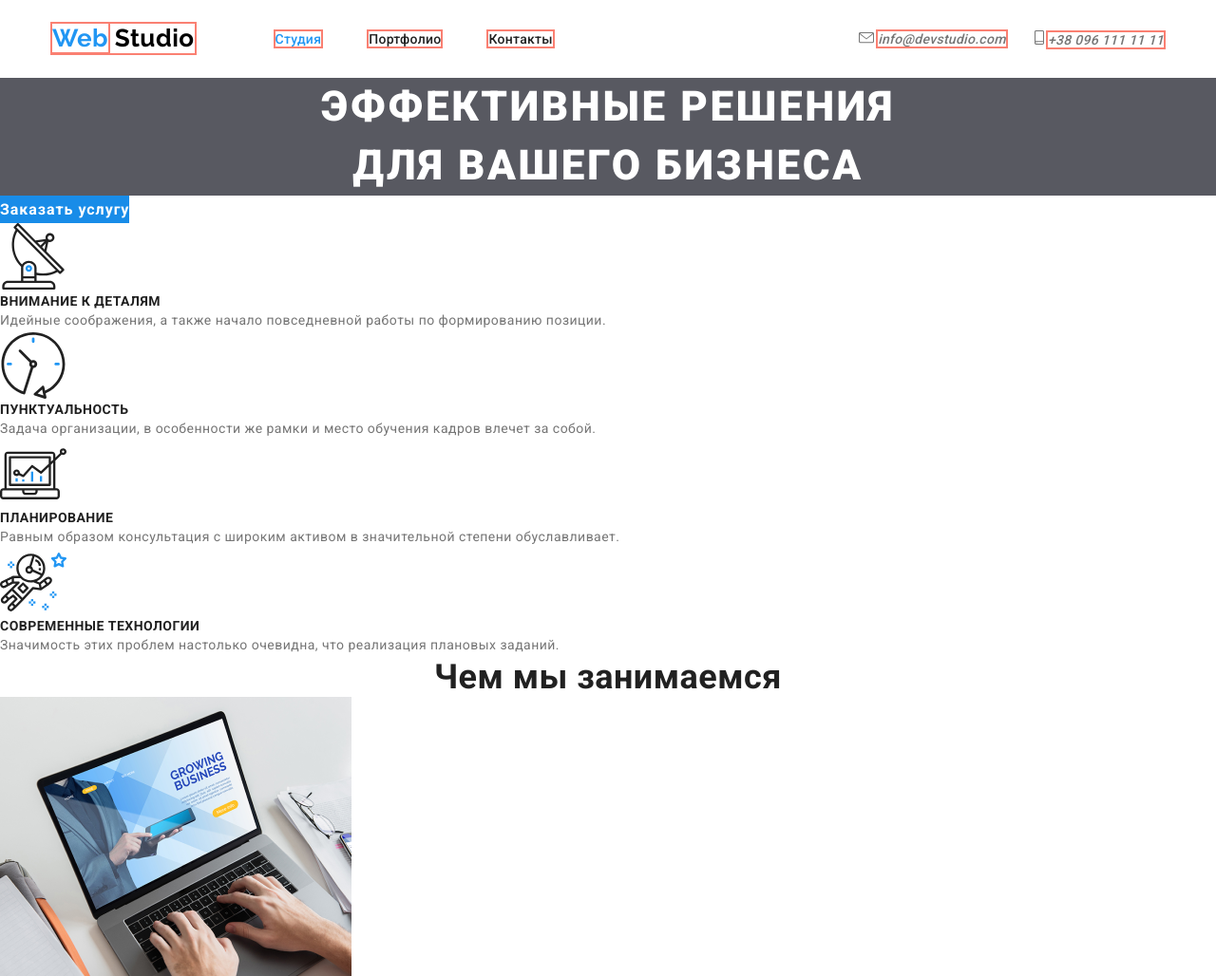
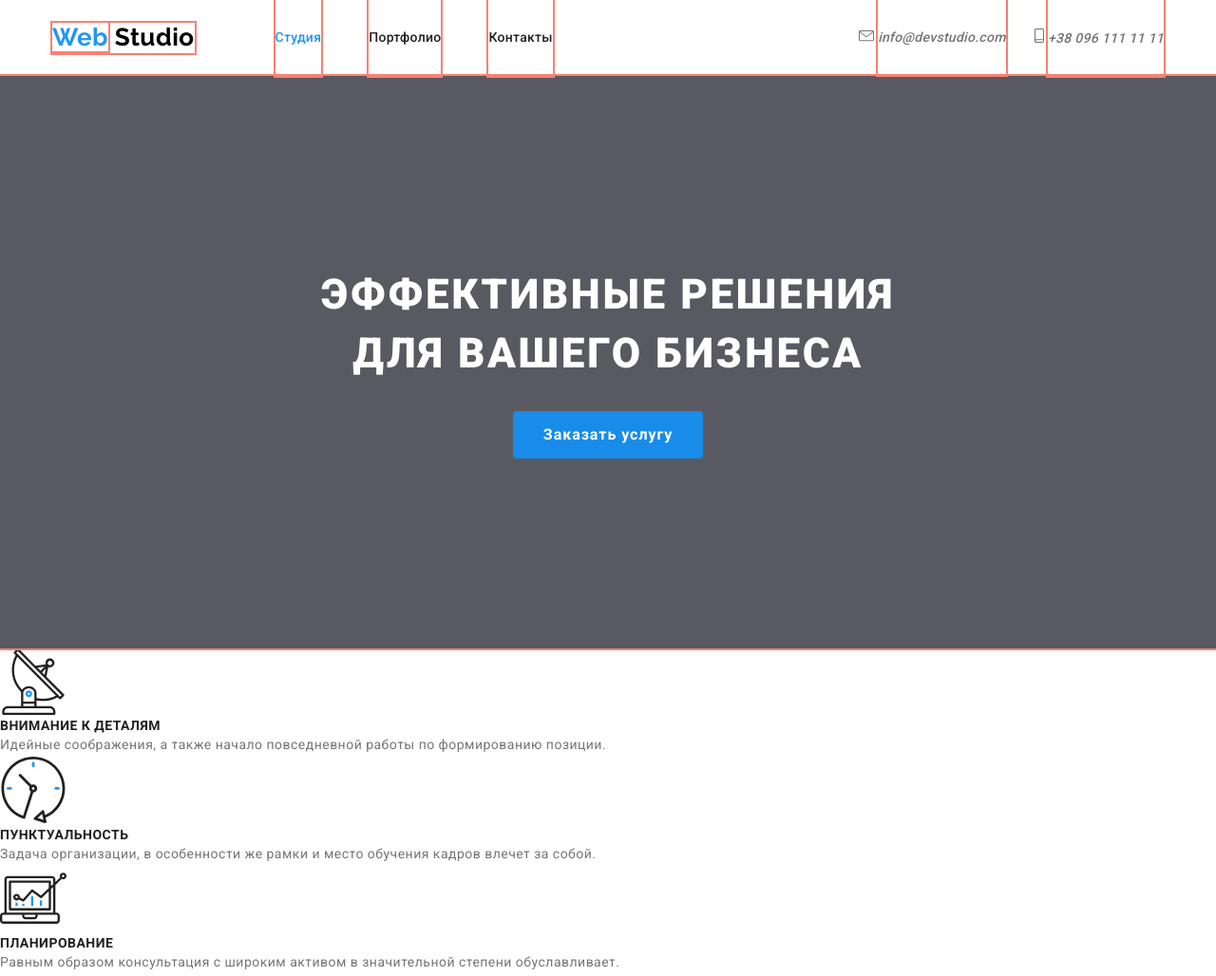
Before and after one commit to Xoyk23/goit-markup-hw-03, a plain HTML site: page index.html in a window 1280 px wide. Shown: the top 1028 px of the page at 95% size. Drawn offline with nearby package versions, Linux system fonts and the light colour scheme.

Commit message:
Добавляет позиционирование шапки и героя

```diff
--- a/css/styles.css
+++ b/css/styles.css
@@ -1,8 +1,3 @@
-/* #212121  вторичный цвет текста */
-/* #757575 основной цвет теста */
-/* color:#FFFFFF белый */
-/* #2196f3 цвет фокуса */
-
 /* an+b
 a=задаём мы (3)
 b=смещение  (2)
@@ -68,6 +63,7 @@ p {
 }
 .link {
   text-decoration: none;
+  display: block;
 }
 
 /* Контейнер */
@@ -97,8 +93,6 @@ p {
 
 .logo-head {
   margin-right: 85px;
-  margin-top: 24px;
-  margin-bottom: 25px;
 }
 
 .logo-decoration {
@@ -113,10 +107,7 @@ p {
   align-items: center;
   /* justify-content: space-around; */
 }
-.menunav {
-  margin-top: 32px;
-  margin-bottom: 32px;
-}
+
 .menunav .item:not(:last-child) {
   margin-right: 50px;
 }
@@ -134,6 +125,8 @@ p {
 
 .menunav-links,
 .contacts-links {
+  padding-top: 32px;
+  padding-bottom: 32px;
   color: var(--primary-title-color);
   font-weight: 500;
   font-size: 14px;
@@ -161,13 +154,29 @@ p {
 /* Оформление основной страницы */
 /* Секция Герой */
 
+.hero {
+  padding-top: 200px;
+  padding-bottom: 200px;
+
+  text-align: center;
+  outline: 2px solid salmon;
+  background-color: var(--text-background-color);
+}
+
 .hero .button {
+  padding: 10px 32px;
+  border-radius: 4px;
   display: inline-block;
   margin-left: auto;
   margin-right: auto;
 }
 
 .hero-title {
+  width: 696px;
+  margin-left: auto;
+  margin-right: auto;
+  margin-bottom: 30px;
+
   font-weight: 900;
   font-size: 44px;
   line-height: 1.4;
@@ -175,7 +184,6 @@ p {
   letter-spacing: 0.06em;
   text-transform: uppercase;
   color: #ffffff;
-  background-color: var(--text-background-color);
 }
 /* Секция преимуществ */
 .advantages-title {
--- a/index.html
+++ b/index.html
@@ -24,12 +24,18 @@
           >
           <ul class="menunav list">
             <li class="item">
-              <a href="./index.html" class="menunav-links current">Студия</a>
+              <a href="./index.html" class="menunav-links current link"
+                >Студия</a
+              >
             </li>
             <li class="item">
-              <a href="./portfolio.html" class="menunav-links">Портфолио</a>
+              <a href="./portfolio.html" class="menunav-links link"
+                >Портфолио</a
+              >
             </li>
-            <li class="item"><a href="" class="menunav-links">Контакты</a></li>
+            <li class="item">
+              <a href="" class="menunav-links link">Контакты</a>
+            </li>
           </ul>
         </nav>
         <div class="header-util">
```
